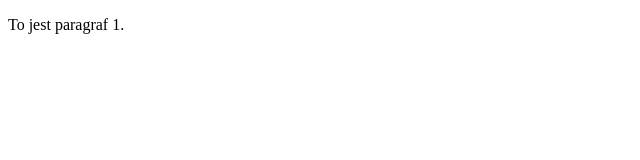
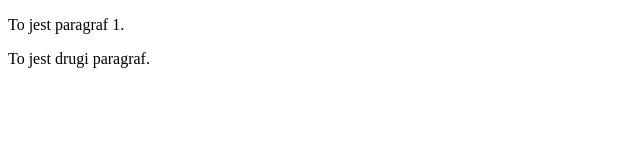
Before and after one commit to marcin1666666/gitjestgit, a plain HTML site: page index.html in a window 1280 px wide. Shown: the whole page, without its empty margins (0-640 px from the left). Drawn offline with Linux system fonts and the light colour scheme.

Commit message:
drugi paragraf

```diff
--- a/index.html
+++ b/index.html
@@ -6,5 +6,6 @@
 </head>
 <body>
     <p>To jest paragraf 1.</p>
+    <p>To jest drugi paragraf.</p>
 </body>
 </html>
```
